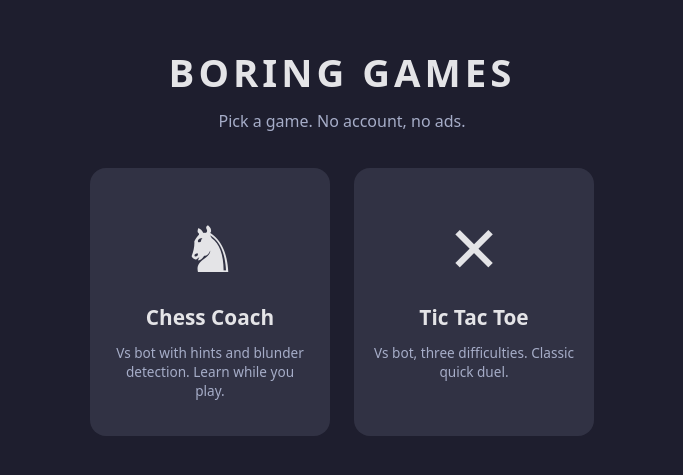
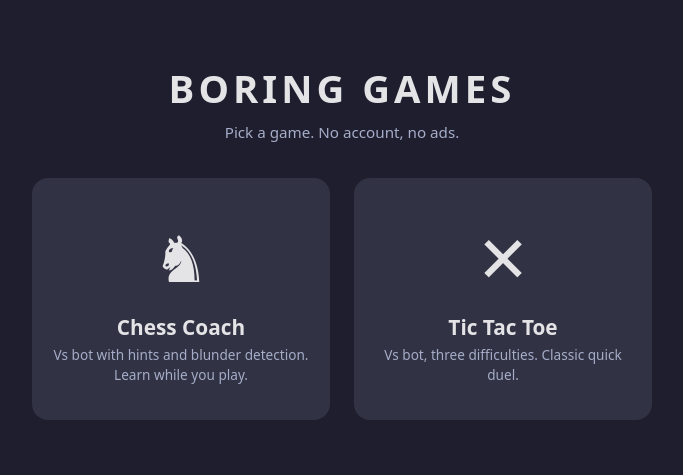
Before and after one commit to chattes/learn-chess, a plain HTML site: page index.html in a window 1280 px wide. Shown: the part 159-634 px from the top of the page, without its empty margins (298-981 px from the left). Drawn offline with Linux system fonts and the light colour scheme.

Commit message:
Make games mobile-first responsive

```diff
--- a/index.html
+++ b/index.html
@@ -2,7 +2,7 @@
 <html lang="en">
 <head>
 <meta charset="UTF-8">
-<meta name="viewport" content="width=device-width, initial-scale=1.0">
+<meta name="viewport" content="width=device-width, initial-scale=1.0, viewport-fit=cover">
 <title>Boring Games</title>
 <style>
   * { box-sizing: border-box; margin: 0; padding: 0; }
@@ -12,47 +12,80 @@
     flex-direction: column;
     align-items: center;
     justify-content: center;
-    gap: 36px;
+    gap: 28px;
     font-family: system-ui, -apple-system, sans-serif;
     background: #1e1e2e;
     color: #e4e4e7;
-    padding: 24px;
+    padding: 20px 16px;
   }
-  h1 { font-size: 2.4rem; letter-spacing: 4px; }
-  p.sub { color: #a6adc8; margin-top: -24px; }
-  .grid { display: flex; gap: 24px; flex-wrap: wrap; justify-content: center; }
+  header { text-align: center; }
+  h1 { font-size: 1.8rem; letter-spacing: 3px; }
+  p.sub { color: #a6adc8; margin-top: 8px; font-size: 0.95rem; }
+  .grid {
+    display: flex;
+    flex-direction: column;
+    gap: 16px;
+    width: 100%;
+    max-width: 420px;
+  }
   a.card {
     display: flex;
-    flex-direction: column;
     align-items: center;
-    gap: 12px;
-    width: 240px;
-    padding: 36px 20px;
+    gap: 16px;
+    width: 100%;
+    padding: 20px;
+    min-height: 96px;
     background: #313244;
     border-radius: 16px;
     text-decoration: none;
     color: #e4e4e7;
     transition: transform 0.15s, background 0.15s;
+    touch-action: manipulation;
   }
-  a.card:hover { transform: translateY(-6px); background: #45475a; }
+  a.card:hover, a.card:active { background: #45475a; }
+  .icon { font-size: 3.2rem; flex-shrink: 0; }
+  .name { font-size: 1.2rem; font-weight: 700; }
+  .desc { font-size: 0.85rem; color: #a6adc8; line-height: 1.4; margin-top: 4px; }
+  @media (min-width: 640px) {
+    body { gap: 36px; }
+    h1 { font-size: 2.4rem; letter-spacing: 4px; }
+    .grid {
+      flex-direction: row;
+      max-width: 620px;
+      gap: 24px;
+    }
+    a.card {
+      flex-direction: column;
+      justify-content: center;
+      text-align: center;
+      padding: 36px 20px;
+      gap: 12px;
+    }
+    a.card:hover { transform: translateY(-6px); }
     .icon { font-size: 4rem; }
-  .name { font-size: 1.3rem; font-weight: 700; }
-  .desc { font-size: 0.85rem; color: #a6adc8; text-align: center; line-height: 1.4; }
+    .name { font-size: 1.3rem; }
+  }
 </style>
 </head>
 <body>
+<header>
   <h1>BORING GAMES</h1>
   <p class="sub">Pick a game. No account, no ads.</p>
+</header>
 <div class="grid">
   <a class="card" href="chess.html">
     <div class="icon">&#9822;</div>
+    <div>
       <div class="name">Chess Coach</div>
       <div class="desc">Vs bot with hints and blunder detection. Learn while you play.</div>
+    </div>
   </a>
   <a class="card" href="tic-tac-toe.html">
     <div class="icon">&#10005;</div>
+    <div>
       <div class="name">Tic Tac Toe</div>
       <div class="desc">Vs bot, three difficulties. Classic quick duel.</div>
+    </div>
   </a>
 </div>
 </body>
```
Also changed, not shown: chess.html (+22 -11 lines), tic-tac-toe.html (+10 -8 lines), 1 other file. Lines whose indentation alone changed are shown as unchanged.
